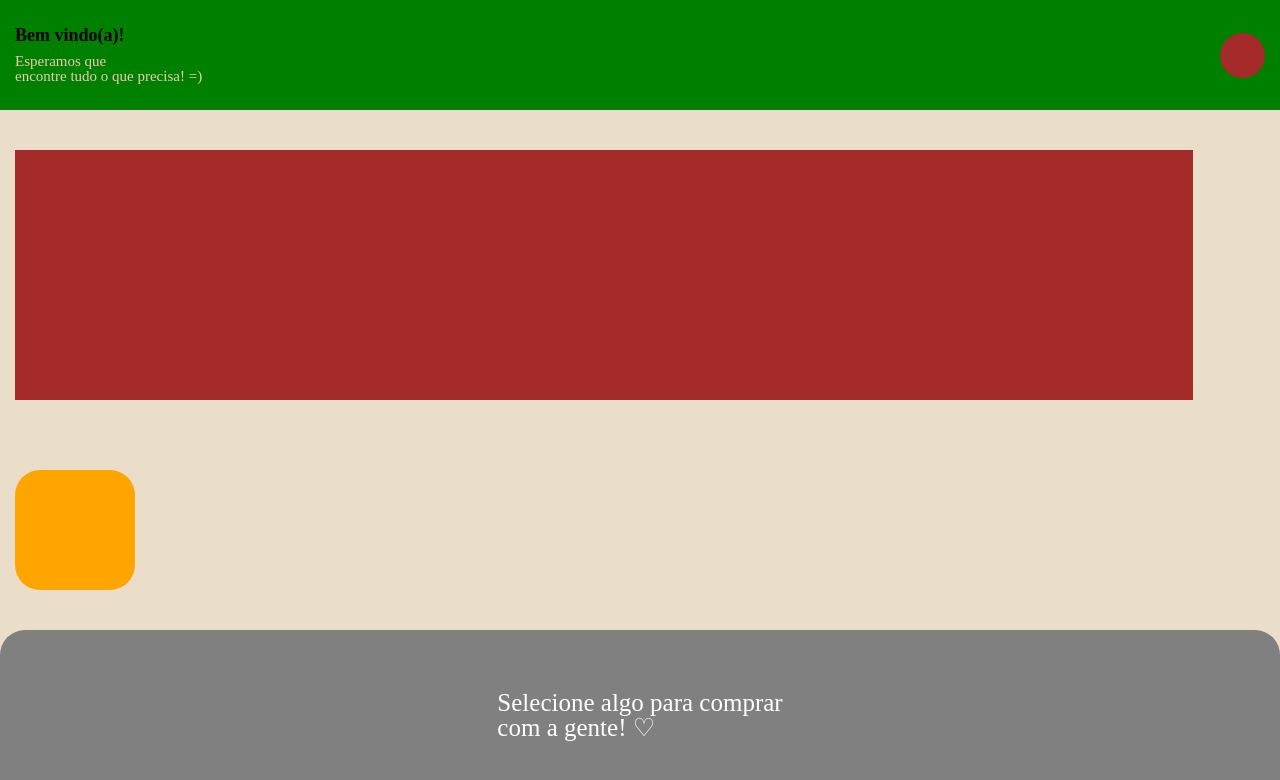
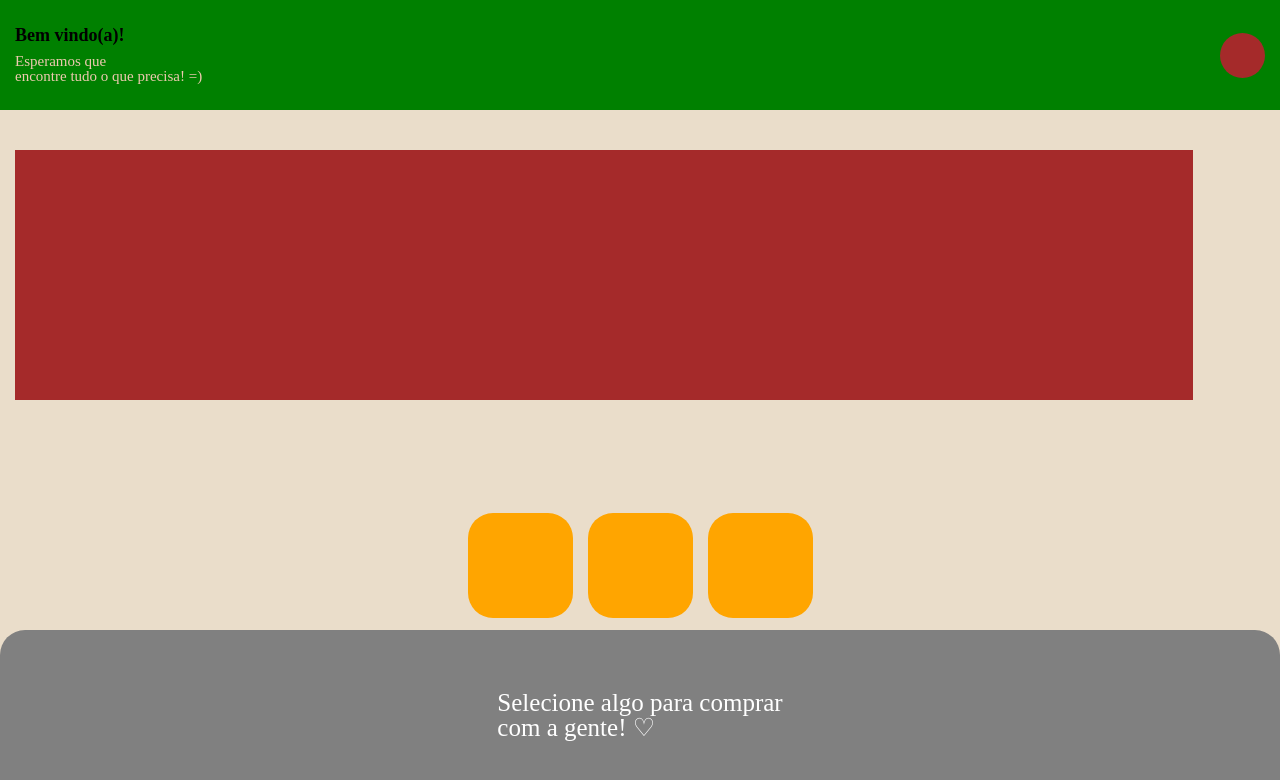
Before and after one commit to heusyfelype/CoffeeShop-front, a React (Create React App) app: page /welcome-page in a window 1280 px wide. Shown: the top 780 px of the page. Built offline with nearby package versions, Linux system fonts and the light colour scheme; no server answers.

Commit message:
categorias-mockado

```diff
--- a/src/Category.js
+++ b/src/Category.js
@@ -4,7 +4,11 @@ export default function Category () {
 
     return (
 
-        <CategoryContainer></CategoryContainer>
+        <CategoryContainer>
+            <CafésEspeciais></CafésEspeciais>
+            <Cafeteiras></Cafeteiras>
+            <XícarasExclusivas></XícarasExclusivas>
+        </CategoryContainer>
 
     );
 
@@ -12,11 +16,28 @@ export default function Category () {
 
 const CategoryContainer = styled.div`
 
-    margin-left: 15px;
+    margin-left: auto;
+    margin-right: auto;
     margin-top: 70px;
 
+    display: flex;
+    align-items: center;
+    justify-content: space-between;
+    gap: 15px;
+
     height: 120px;
-    width: 120px;
+    width: fit-content;
+
+    background-color: cian;
+
+`;
+
+const CafésEspeciais = styled.div`
+
+    margin-top: 70px;
+
+    height: 105px;
+    width: 105px;
 
     background-color: orange;
     border-radius: 25px;
@@ -24,3 +45,31 @@ const CategoryContainer = styled.div`
     z-index: 1;
 
 `;
+
+const Cafeteiras = styled.div`
+
+    margin-top: 70px;
+
+    height: 105px;
+    width: 105px;
+
+    background-color: orange;
+    border-radius: 25px;
+
+    z-index: 1;
+
+`;
+
+const XícarasExclusivas = styled.div`
+
+    margin-top: 70px;
+
+    height: 105px;
+    width: 105px;
+
+    background-color: orange;
+    border-radius: 25px;
+
+    z-index: 1;
+
+`;
```
